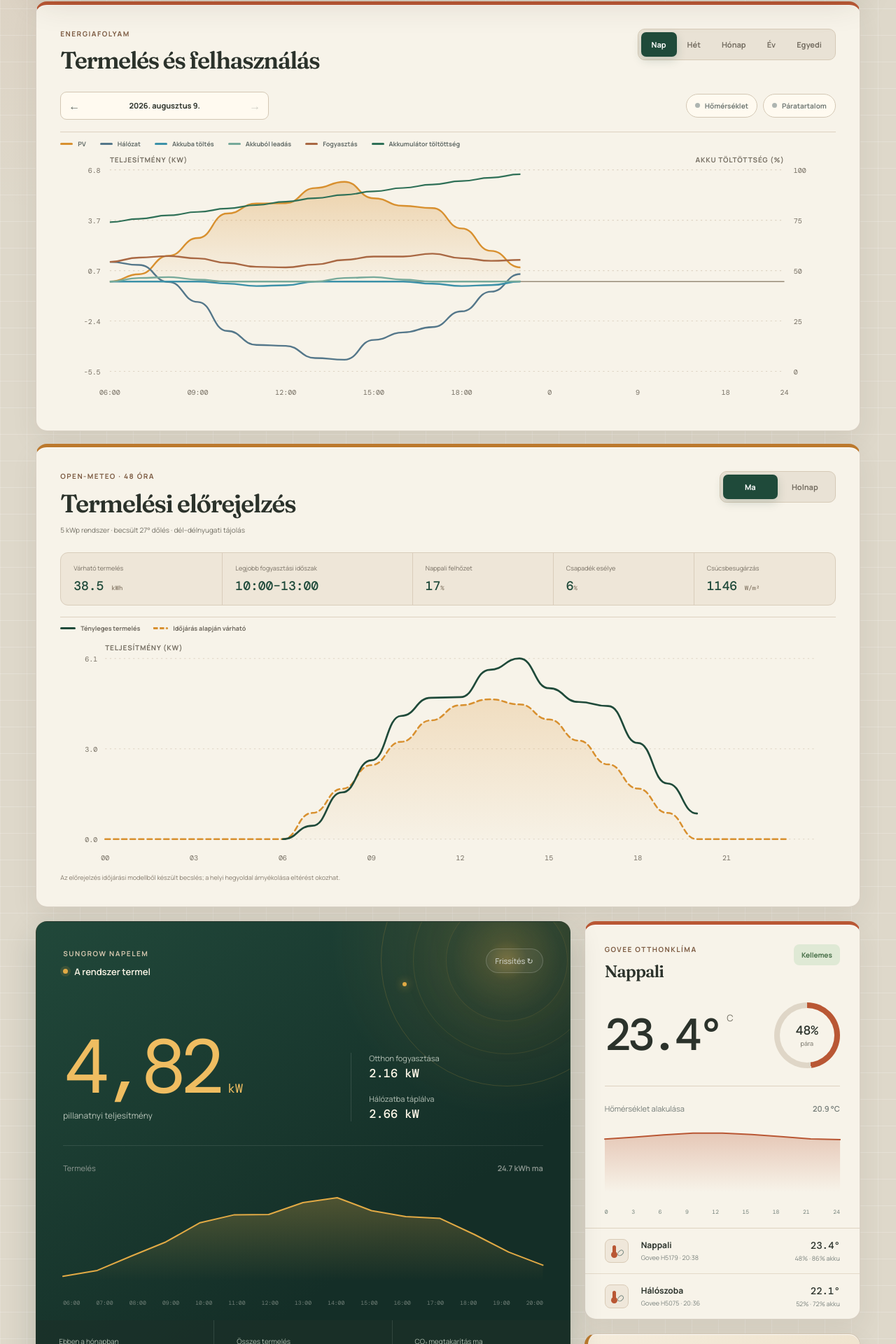
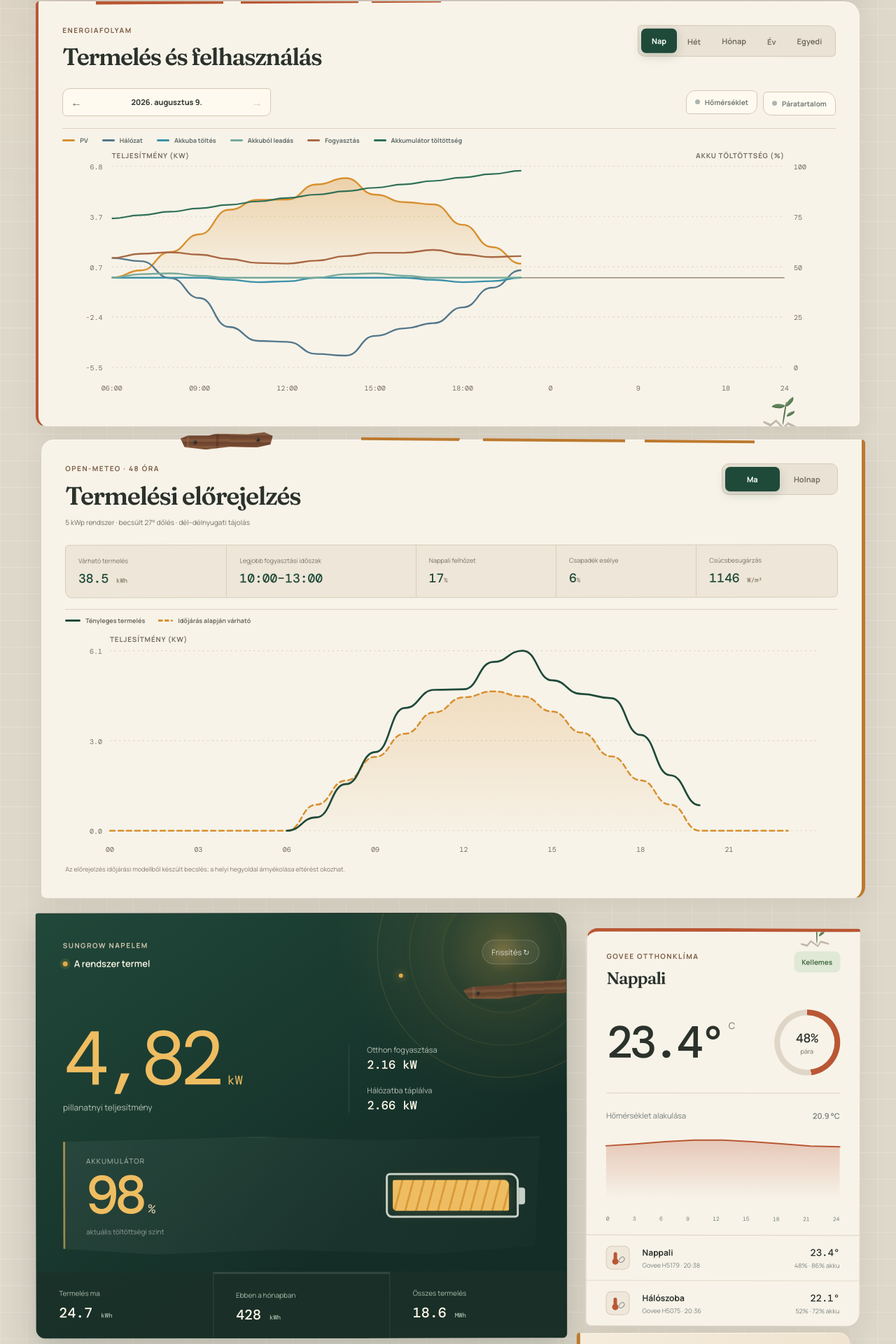
Before and after one commit to pisipite/pasztra-tech, a React (Vite) app: page / in a window 1280 px wide. Shown: the part 596-2516 px from the top of the page at 70% size. Built offline with nearby package versions, Linux system fonts and the light colour scheme.

Commit message:
Refine Pasztra solar dashboard

```diff
--- a/index.html
+++ b/index.html
@@ -5,12 +5,12 @@
     <meta name="viewport" content="width=device-width, initial-scale=1.0" />
     <meta name="theme-color" content="#111a18" />
     <meta name="description" content="Sungrow napelem és Govee otthonklíma dashboard." />
-    <meta property="og:title" content="Napfény / Otthon" />
+    <meta property="og:title" content="Pasztra tech: Napfény" />
     <meta property="og:description" content="Energia és otthonklíma egy nyugodt, átlátható felületen." />
     <meta property="og:url" content="https://pisipite.github.io/pasztra-tech/" />
     <meta property="og:image" content="https://pisipite.github.io/pasztra-tech/og.png" />
     <link rel="canonical" href="https://pisipite.github.io/pasztra-tech/" />
-    <title>Napfény / Otthon</title>
+    <title>Pasztra tech: Napfény</title>
   </head>
   <body>
     <div id="root"></div>
--- a/src/EnergyAnalytics.tsx
+++ b/src/EnergyAnalytics.tsx
@@ -248,6 +248,7 @@ export function EnergyAnalytics({ data, period, anchor, customStart, customEnd,
 
   return (
     <article className="energy-analysis card">
+      <span className="plant-sprout plant-sprout--energy" aria-hidden="true"><i /><i /><i /></span>
       <div className="analysis-toolbar">
         <div>
           <p className="eyebrow">Energiafolyam</p>
--- a/src/SolarForecast.tsx
+++ b/src/SolarForecast.tsx
@@ -54,6 +54,7 @@ export function SolarForecast({ data }: Props) {
 
   return (
     <article className="forecast-card card">
+      <span className="wood-slat wood-slat--forecast" aria-hidden="true"><i /></span>
       <div className="forecast-head">
         <div>
           <p className="eyebrow">Open-Meteo · 48 óra</p>
--- a/src/main.tsx
+++ b/src/main.tsx
@@ -7,7 +7,7 @@ import type { DashboardData, DataConnection, PeriodKey, RangeKey } from "./types
 import "./styles.css";
 
 const periodRange: Record<PeriodKey, RangeKey> = { day: "today", week: "7d", month: "30d", year: "year", custom: "30d" };
-const connectionStaleMs = 30 * 60 * 1000;
+const connectionStaleMs = 45 * 60 * 1000;
 
 function connectionIsFresh(connection: DataConnection | undefined, fallbackConnected: boolean, fallbackUpdatedAt: string, clock: number) {
   const connected = connection?.connected ?? fallbackConnected;
@@ -184,6 +184,10 @@ function App() {
       .map((point) => ({ label: point.label, value: point.temperature })),
     [data, period, anchor, customStart, customEnd],
   );
+  const batterySoc = useMemo(() => {
+    const point = [...(data.solar.energyChart ?? [])].reverse().find((item) => Number.isFinite(item.batterySoc));
+    return point?.batterySoc;
+  }, [data.solar.energyChart]);
   const comfort = activeDevice.temperatureC >= 20 && activeDevice.temperatureC <= 25 && activeDevice.humidityPct >= 40 && activeDevice.humidityPct <= 60;
   const source = data.source ?? (!settings.live || !settings.endpoint ? "demo" : "live");
   const solarConnected = connectionIsFresh(data.connections?.solar, source === "live" && data.solar.status === "online", data.updatedAt, clock);
@@ -218,9 +222,9 @@ function App() {
   return (
     <div className="app-shell">
       <header className="topbar">
-        <a href="#main" className="brand" aria-label="Napfény Otthon kezdőlap">
+        <a href="#main" className="brand" aria-label="Pasztra tech: Napfény kezdőlap">
           <span className="brand__mark"><i /></span>
-          <span>napfény<em>/</em>otthon</span>
+          <span>Pasztra tech<em>:</em> Napfény</span>
         </a>
         <div className="topbar__actions">
           <div className="stream-indicators" aria-label="Adatfolyamok állapota">
@@ -235,11 +239,11 @@ function App() {
         <section className="intro">
           <img className="intro__photo" src={`${import.meta.env.BASE_URL}pasztra-home.png`} alt="A hegyoldali otthon madártávlatból" />
           <div className="intro__shade" aria-hidden="true" />
+          <span className="wood-slat wood-slat--hero" aria-hidden="true"><i /></span>
           <div className="intro__content">
             <p className="eyebrow">{new Intl.DateTimeFormat("hu-HU", { weekday: "long", month: "long", day: "numeric" }).format(new Date())}</p>
             <h1>Jó napot!<br />Itthon minden rendben.</h1>
           </div>
-          <p className="intro__aside"><span>Hegyoldali otthon</span>A termelés, fogyasztás és otthonklíma egyetlen, részletes nézetben.</p>
         </section>
 
         {error && <div className="notice" role="status">{error}</div>}
@@ -260,6 +264,7 @@ function App() {
         <section className={`dashboard-grid ${loading ? "is-loading" : ""}`} aria-busy={loading}>
           <article className="card solar-card">
             <div className="solar-orbit" aria-hidden="true"><i /><i /><i /></div>
+            <span className="wood-slat wood-slat--solar" aria-hidden="true"><i /></span>
             <div className="card__head">
               <div>
                 <p className="eyebrow eyebrow--light">Sungrow napelem</p>
@@ -278,18 +283,23 @@ function App() {
                 <div><span>{data.solar.gridPowerKw < 0 ? "Hálózatba táplálva" : "Hálózatból véve"}</span><strong>{Math.abs(data.solar.gridPowerKw).toFixed(2)} kW</strong></div>
               </div>
             </div>
-            <div className="solar-chart-wrap">
-              <div className="section-title"><span>Termelés</span><strong>{period === "day" ? `${data.solar.todayKwh.toFixed(1)} kWh ma` : "összesített energia"}</strong></div>
-              <LineChart data={data.solar.chart} suffix={period === "day" ? "kW" : "kWh"} />
+            <div className="battery-status-panel" aria-label={`Akkumulátor töltöttsége: ${Number.isFinite(batterySoc) ? `${batterySoc!.toFixed(0)} százalék` : "nincs adat"}`}>
+              <div>
+                <span>Akkumulátor</span>
+                <strong>{Number.isFinite(batterySoc) ? batterySoc!.toFixed(0) : "—"}<small>%</small></strong>
+                <p>aktuális töltöttségi szint</p>
+              </div>
+              <span className="battery-shape" aria-hidden="true"><i style={{ width: `${Math.max(0, Math.min(100, batterySoc ?? 0))}%` }} /></span>
             </div>
             <div className="solar-stats">
+              <div><span>Termelés ma</span><strong>{data.solar.todayKwh.toFixed(1)} <small>kWh</small></strong></div>
               <div><span>Ebben a hónapban</span><strong>{data.solar.monthKwh.toLocaleString("hu-HU")} <small>kWh</small></strong></div>
               <div><span>Összes termelés</span><strong>{data.solar.lifetimeMwh.toFixed(1)} <small>MWh</small></strong></div>
-              <div><span>CO₂ megtakarítás ma</span><strong>{data.solar.co2SavedKg.toFixed(1)} <small>kg</small></strong></div>
             </div>
           </article>
 
           <article className="card climate-card">
+            <span className="plant-sprout plant-sprout--climate" aria-hidden="true"><i /><i /><i /></span>
             <div className="card__head">
               <div><p className="eyebrow">Govee otthonklíma</p><h2>{activeDevice.room}</h2></div>
               <span className={`comfort-badge ${comfort ? "" : "comfort-badge--alert"}`}>{comfort ? "Kellemes" : "Ellenőrizendő"}</span>
--- a/src/styles.css
+++ b/src/styles.css
@@ -463,3 +463,173 @@ main { max-width: 1500px; padding-top: 28px; }
   .forecast-chart svg { width: 720px; max-width: none; }
   .forecast-tooltip { position: sticky; left: 12px; right: auto; }
 }
+
+/* Szabálytalan, kézzel épített részletek */
+.brand { letter-spacing: -.025em; }
+.brand em { margin: 0 1px; }
+
+.card {
+  border-radius: 7px 19px 9px 15px;
+}
+.energy-analysis {
+  position: relative;
+  border-top: 0;
+  border-left: 4px solid var(--terracotta);
+  border-radius: 5px 22px 8px 16px;
+}
+.energy-analysis::after {
+  content: "";
+  position: absolute;
+  top: -2px;
+  left: 7%;
+  width: 42%;
+  height: 5px;
+  background: linear-gradient(90deg, var(--terracotta) 0 37%, transparent 37% 42%, var(--terracotta) 42% 76%, transparent 76% 80%, var(--terracotta) 80%);
+  transform: rotate(-.35deg);
+}
+.forecast-card {
+  position: relative;
+  border-top: 0;
+  border-right: 5px solid var(--solar-deep);
+  border-radius: 18px 5px 17px 8px;
+  transform: translateX(7px);
+}
+.forecast-card::before {
+  content: "";
+  position: absolute;
+  top: -1px;
+  right: 13%;
+  width: 48%;
+  height: 4px;
+  background: linear-gradient(90deg, var(--solar-deep) 0 25%, transparent 25% 31%, var(--solar-deep) 31% 67%, transparent 67% 72%, var(--solar-deep) 72%);
+  transform: rotate(.45deg);
+}
+.dashboard-grid { grid-template-columns: minmax(0, 1.55fr) minmax(340px, .8fr); column-gap: 27px; row-gap: 18px; }
+.solar-card { border-radius: 4px 21px 7px 14px; transform: rotate(-.08deg); }
+.climate-card { position: relative; border-radius: 17px 5px 19px 8px; transform: translateY(22px) rotate(.12deg); }
+.insight-card { border-radius: 5px 18px 7px 15px; transform: translateX(-13px) translateY(12px) rotate(-.14deg); }
+
+.period-tabs { border-radius: 5px 13px 6px 10px; transform: rotate(.12deg); }
+.period-tabs button:nth-child(2n) { transform: translateY(1px); }
+.period-stepper { border-radius: 11px 4px 9px 6px; }
+.overlay-toggles button:nth-child(odd) { border-radius: 13px 7px 12px 5px; }
+.overlay-toggles button:nth-child(even) { border-radius: 6px 15px 5px 12px; transform: translateY(2px); }
+.forecast-summary { border-radius: 5px 14px 7px 10px; transform: rotate(-.05deg); }
+
+.wood-slat {
+  position: absolute;
+  z-index: 4;
+  display: block;
+  width: 158px;
+  height: 22px;
+  pointer-events: none;
+  background:
+    linear-gradient(94deg, transparent 0 7%, rgba(255,255,255,.12) 8%, transparent 10% 38%, rgba(35,19,10,.2) 39% 41%, transparent 42%),
+    repeating-linear-gradient(3deg, #6d452f 0 3px, #82573b 3px 7px, #75482f 7px 10px);
+  clip-path: polygon(0 22%, 8% 5%, 31% 10%, 38% 0, 73% 12%, 91% 3%, 100% 28%, 97% 84%, 82% 100%, 53% 88%, 27% 100%, 4% 79%);
+  box-shadow: 0 5px 10px rgba(29,17,9,.24);
+}
+.wood-slat::before, .wood-slat::after {
+  content: "";
+  position: absolute;
+  top: 8px;
+  width: 5px;
+  height: 5px;
+  border-radius: 50%;
+  background: #332b26;
+  box-shadow: inset 1px 1px rgba(255,255,255,.2), 0 1px 2px rgba(0,0,0,.5);
+}
+.wood-slat::before { left: 18px; }
+.wood-slat::after { right: 19px; }
+.wood-slat--hero { top: 18px; right: -24px; transform: rotate(7deg); }
+.wood-slat--solar { top: 97px; right: -37px; width: 184px; transform: rotate(-5deg); opacity: .86; }
+.wood-slat--forecast { top: -9px; left: 17%; width: 132px; transform: rotate(-2.2deg); }
+
+.plant-sprout {
+  position: absolute;
+  z-index: 5;
+  width: 56px;
+  height: 53px;
+  pointer-events: none;
+}
+.plant-sprout::before {
+  content: "";
+  position: absolute;
+  left: 1px;
+  bottom: 2px;
+  width: 49px;
+  height: 17px;
+  border-top: 2px solid rgba(72,58,42,.48);
+  clip-path: polygon(0 34%, 22% 54%, 37% 19%, 59% 72%, 72% 35%, 100% 66%, 100% 82%, 72% 54%, 59% 90%, 37% 38%, 22% 75%, 0 50%);
+  background: rgba(82,67,48,.34);
+}
+.plant-sprout::after {
+  content: "";
+  position: absolute;
+  left: 28px;
+  bottom: 10px;
+  width: 2px;
+  height: 34px;
+  border-radius: 50%;
+  background: #52724d;
+  transform: rotate(6deg);
+  transform-origin: bottom;
+}
+.plant-sprout i { position: absolute; z-index: 1; width: 17px; height: 9px; border-radius: 100% 0 100% 0; background: #63845a; box-shadow: inset 0 -2px rgba(31,74,58,.25); }
+.plant-sprout i:nth-child(1) { left: 13px; top: 12px; transform: rotate(18deg); }
+.plant-sprout i:nth-child(2) { left: 29px; top: 5px; transform: rotate(-32deg) scale(.86); }
+.plant-sprout i:nth-child(3) { left: 31px; top: 22px; transform: rotate(-12deg) scale(.72); }
+.plant-sprout--energy { right: 7%; bottom: -8px; transform: rotate(3deg); }
+.plant-sprout--climate { right: 36px; top: -23px; transform: rotate(-7deg) scale(.82); }
+
+.battery-status-panel {
+  position: relative;
+  display: grid;
+  grid-template-columns: 1fr auto;
+  align-items: center;
+  gap: 30px;
+  min-height: 164px;
+  padding: 26px 30px;
+  border-top: 1px solid rgba(255,255,255,.12);
+  border-left: 3px solid rgba(239,189,97,.62);
+  background: linear-gradient(115deg, rgba(255,255,255,.055), rgba(255,255,255,.012));
+  clip-path: polygon(0 4%, 41% 0, 64% 3%, 100% 0, 99% 93%, 77% 100%, 46% 96%, 19% 100%, 0 95%);
+}
+.battery-status-panel > div { display: grid; gap: 4px; }
+.battery-status-panel span { color: #b7c3b8; font-size: 10px; text-transform: uppercase; letter-spacing: .12em; }
+.battery-status-panel strong { color: #efbd61; font-family: "DM Mono", monospace; font-size: clamp(48px, 6vw, 82px); line-height: 1; font-weight: 500; letter-spacing: -.07em; }
+.battery-status-panel strong small { margin-left: 7px; color: #d8c8a8; font-size: 18px; letter-spacing: 0; }
+.battery-status-panel p { margin: 2px 0 0; color: #8f9e96; font-size: 10px; }
+.battery-shape {
+  position: relative;
+  display: block;
+  width: clamp(120px, 15vw, 190px);
+  height: 64px;
+  padding: 7px;
+  border: 3px solid #c7d0c8;
+  border-radius: 6px 13px 5px 9px;
+}
+.battery-shape::after { content: ""; position: absolute; right: -12px; top: 18px; width: 9px; height: 24px; border-radius: 0 4px 4px 0; background: #c7d0c8; }
+.battery-shape i { display: block; height: 100%; min-width: 3px; border-radius: 2px 7px 2px 5px; background: repeating-linear-gradient(105deg, #efbd61 0 12px, #d99c3d 12px 15px); box-shadow: 0 0 20px rgba(239,189,97,.18); }
+
+.solar-stats { margin-top: 25px; transform: rotate(.05deg); }
+.solar-stats > div:nth-child(2) { transform: translateY(3px); }
+
+@media (max-width: 980px) {
+  .dashboard-grid { grid-template-columns: 1fr; }
+  .climate-card, .insight-card { transform: none; }
+  .forecast-card { transform: none; }
+}
+
+@media (max-width: 640px) {
+  .brand > span:last-child { display: inline; max-width: 150px; font-size: 14px; line-height: 1.05; }
+  .intro { min-height: 350px; }
+  .intro__content { bottom: 42px; }
+  .wood-slat--hero { width: 112px; right: -29px; }
+  .wood-slat--forecast { left: 52%; }
+  .battery-status-panel { grid-template-columns: 1fr; gap: 18px; padding: 24px 20px 31px; }
+  .battery-shape { width: min(210px, 82%); }
+  .solar-stats { grid-template-columns: 1fr; }
+  .solar-stats > div:last-child { grid-column: auto; }
+  .plant-sprout--energy { right: 2%; }
+}
```
